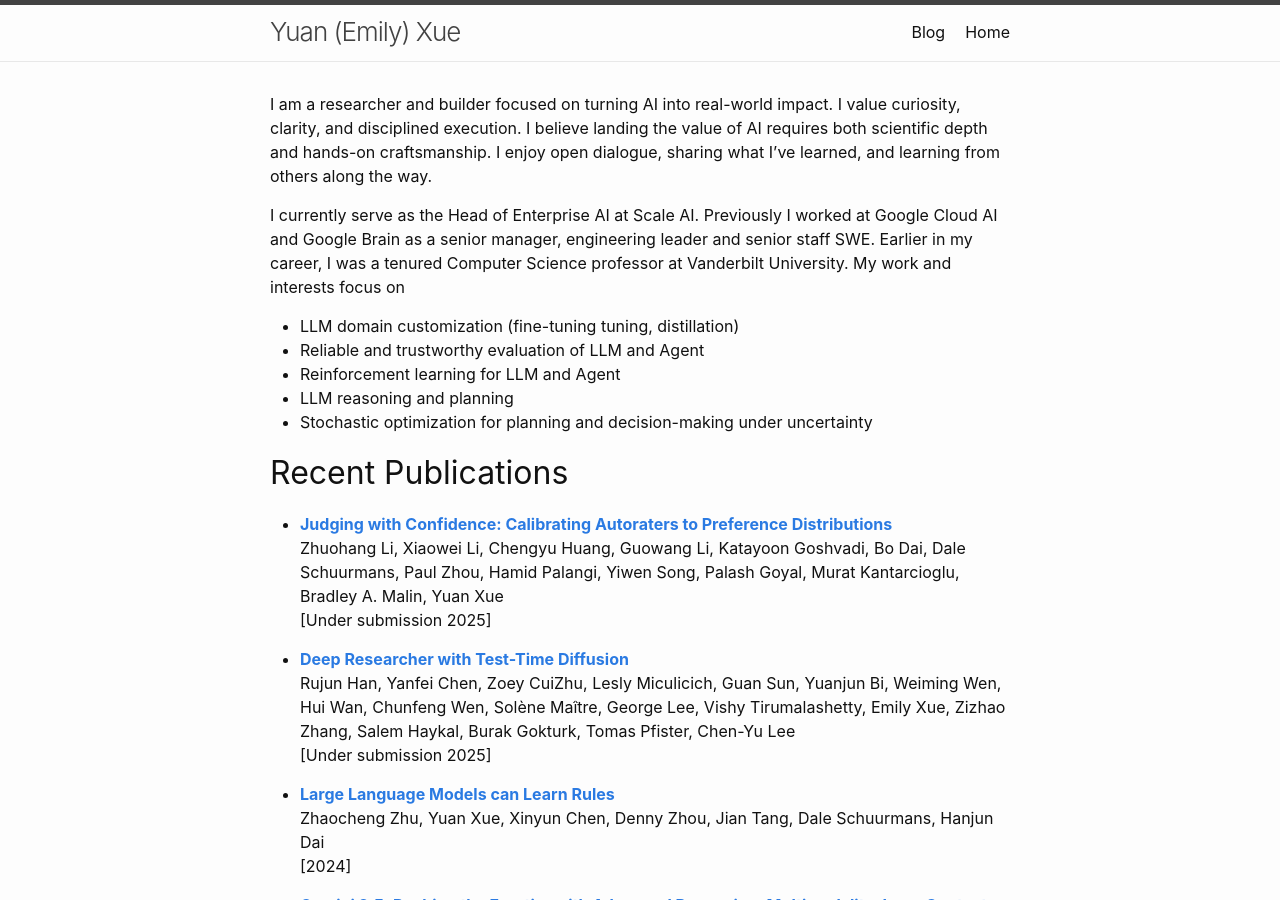
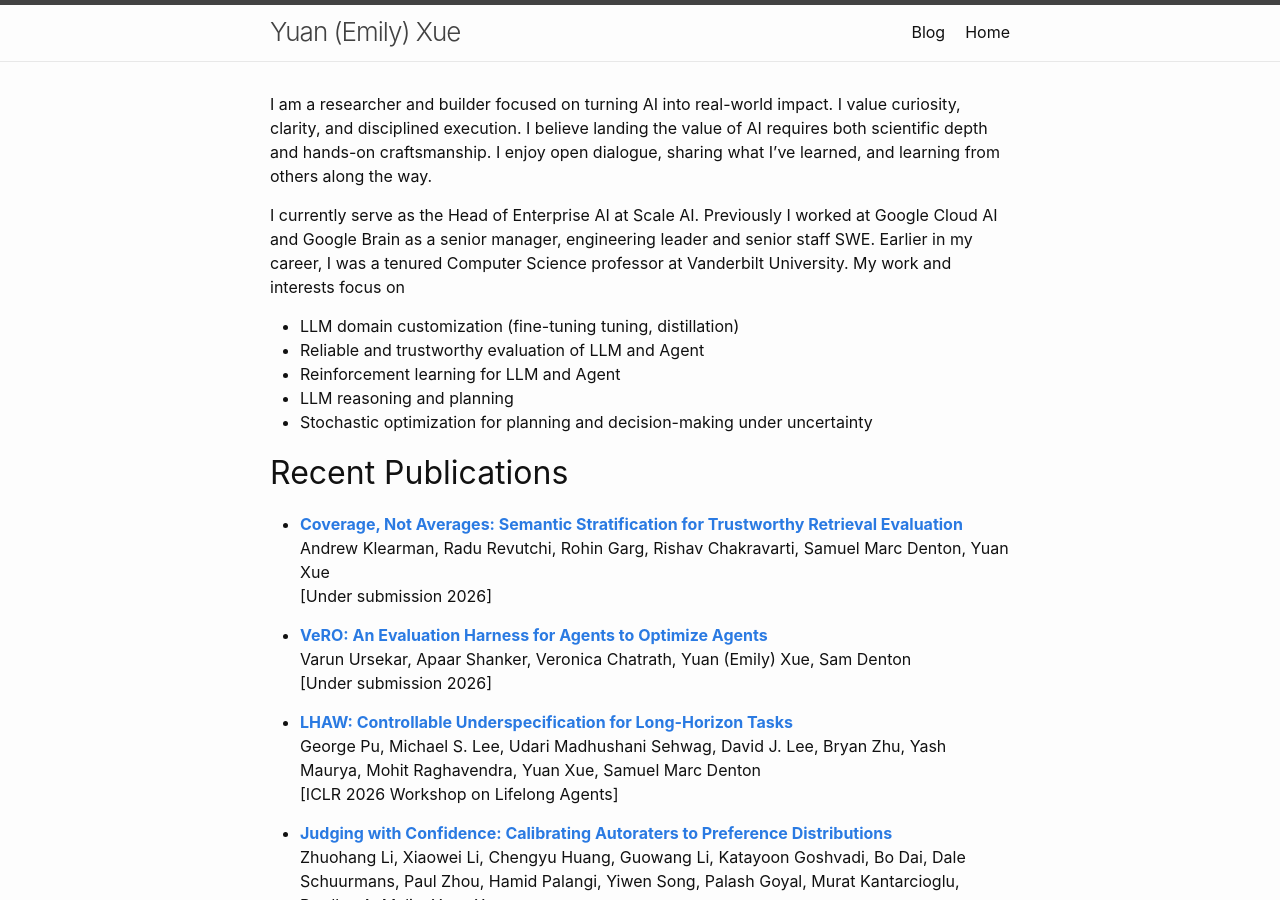
Before and after one commit to yuanxue/yuanxue.github.io, a Jekyll site: the page built from index.md, in a window 1280 px wide and 900 px high. Built offline with Jekyll 4.4.1, drawn with Linux system fonts in a browser that asks for light colours.

Commit message:
Add 3 new papers: Coverage/VeRO/LHAW
Co-Authored-By: Claude Opus 4.6 (1M context) <noreply@anthropic.com>

```diff
--- a/index.md
+++ b/index.md
@@ -15,6 +15,18 @@ I currently serve as the Head of Enterprise AI at Scale AI. Previously I worked
 -  Stochastic optimization for planning and decision-making under uncertainty
 
 # Recent Publications {#selected-papers}
+
+-   [**Coverage, Not Averages: Semantic Stratification for Trustworthy Retrieval Evaluation**](https://arxiv.org/abs/2604.20763) \
+    Andrew Klearman, Radu Revutchi, Rohin Garg, Rishav Chakravarti, Samuel Marc Denton, Yuan Xue\
+    \[Under submission 2026\]
+
+-   [**VeRO: An Evaluation Harness for Agents to Optimize Agents**](https://arxiv.org/abs/2602.22480) \
+    Varun Ursekar, Apaar Shanker, Veronica Chatrath, Yuan (Emily) Xue, Sam Denton\
+    \[Under submission 2026\]
+
+-   [**LHAW: Controllable Underspecification for Long-Horizon Tasks**](https://arxiv.org/abs/2602.10525) \
+    George Pu, Michael S. Lee, Udari Madhushani Sehwag, David J. Lee, Bryan Zhu, Yash Maurya, Mohit Raghavendra, Yuan Xue, Samuel Marc Denton\
+    \[ICLR 2026 Workshop on Lifelong Agents\]
 
 -   [**Judging with Confidence: Calibrating Autoraters to Preference Distributions**](https://arxiv.org/abs/2510.00263)\
     Zhuohang Li, Xiaowei Li, Chengyu Huang, Guowang Li, Katayoon Goshvadi, Bo Dai, Dale Schuurmans, Paul Zhou, Hamid Palangi, Yiwen Song, Palash Goyal, Murat Kantarcioglu, Bradley A. Malin, Yuan Xue\
```
